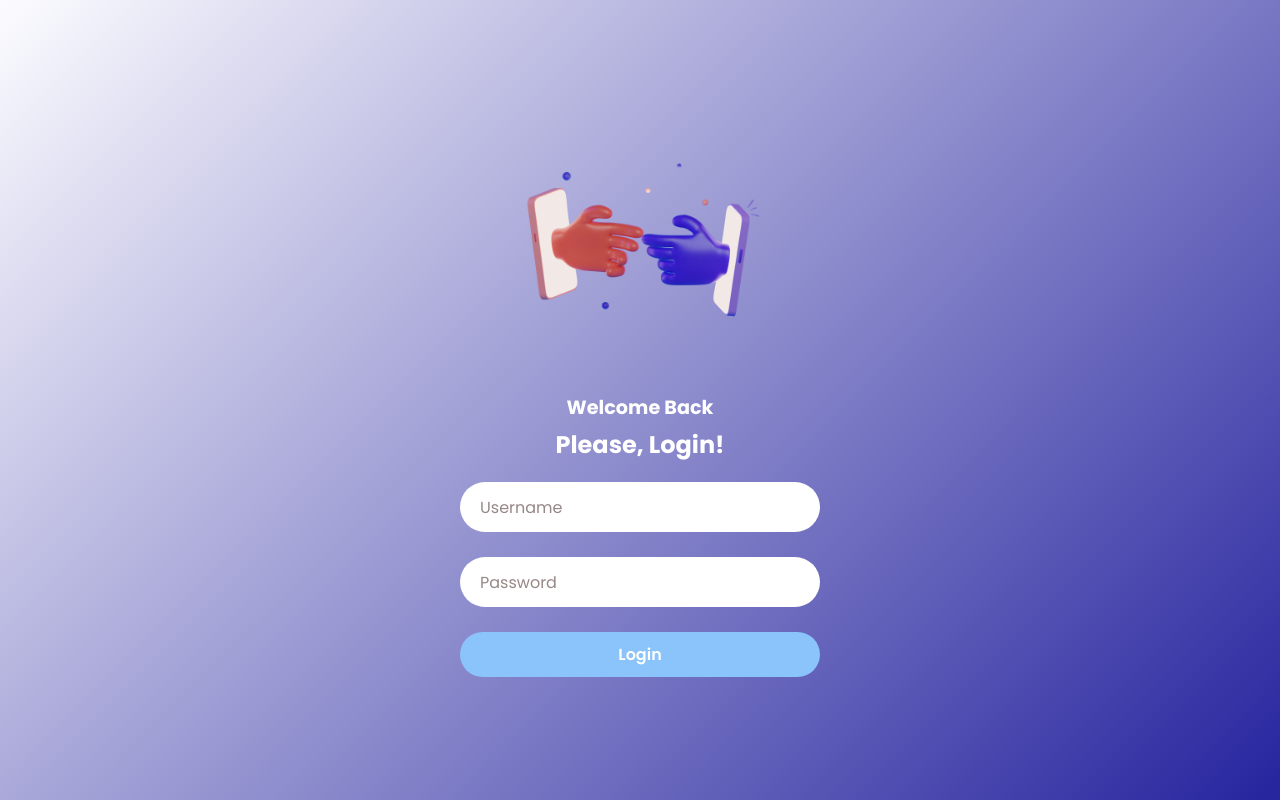
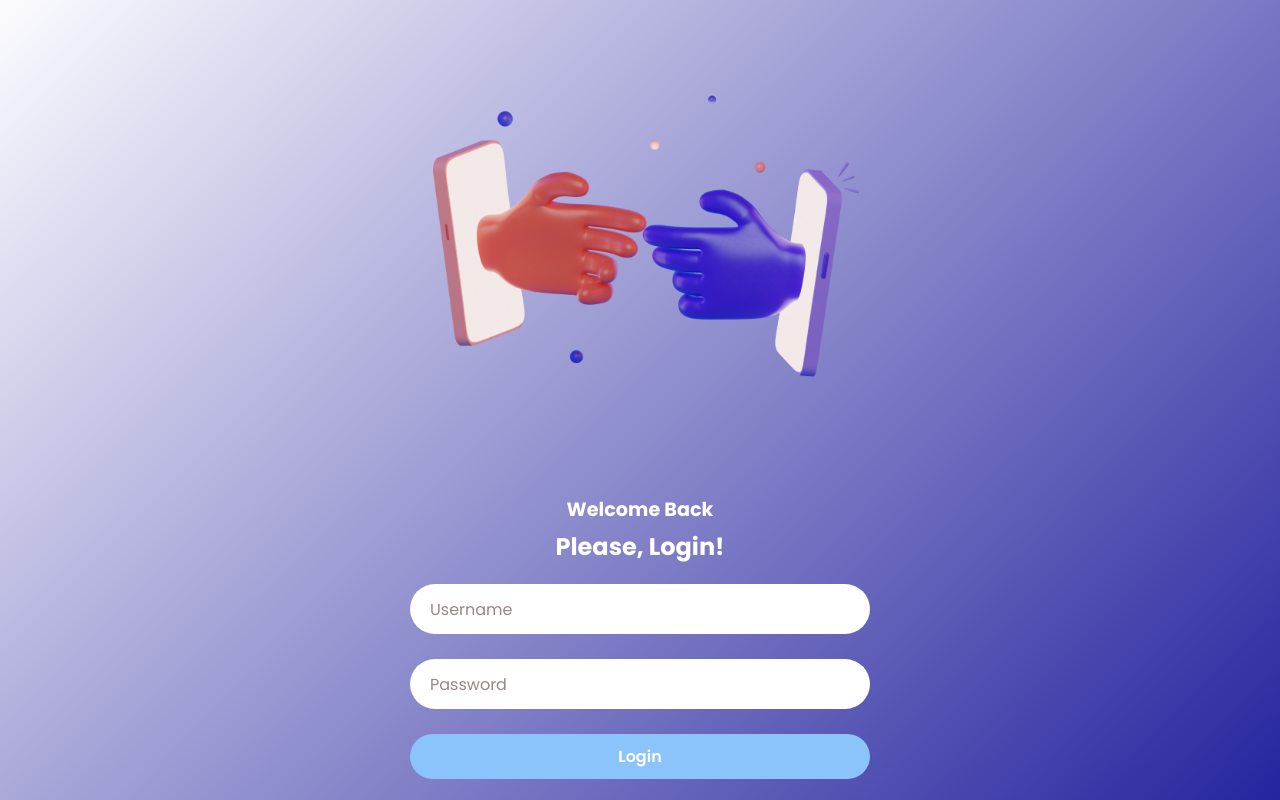
Before and after one commit to AlfanoIhz/SIMAP, a PHP site: page / in a window 1280 px wide. Run offline with PHP 8.4, Linux system fonts and the light colour scheme.

Commit message:
Update style.css

```diff
--- a/style.css
+++ b/style.css
@@ -22,14 +22,14 @@ body {
     height: 100%;
 }
 .login-box {
-    width: 400px;
+    width: 500px;
     background: transparent;
     padding: 20px;
     border-radius: 10px;
     text-align: center;
 }
 .login-box img {
-    width: 250px; /* Increase the size of the image */
+    width: 100%; /* Set the image width to 100% of the login box */
     margin-bottom: 20px;
 }
 .login-box h5 {
@@ -88,7 +88,14 @@ body {
     margin-bottom: 20px;
     text-align: center;
 }
-
+.forgot-pass a {
+    font-size: 0.85em;
+    color: #ffffff;
+    text-decoration: none;
+}
+.forgot-pass a:hover {
+    text-decoration: underline;
+}
 .btn {
     width: 100%;
     height: 45px;
```
